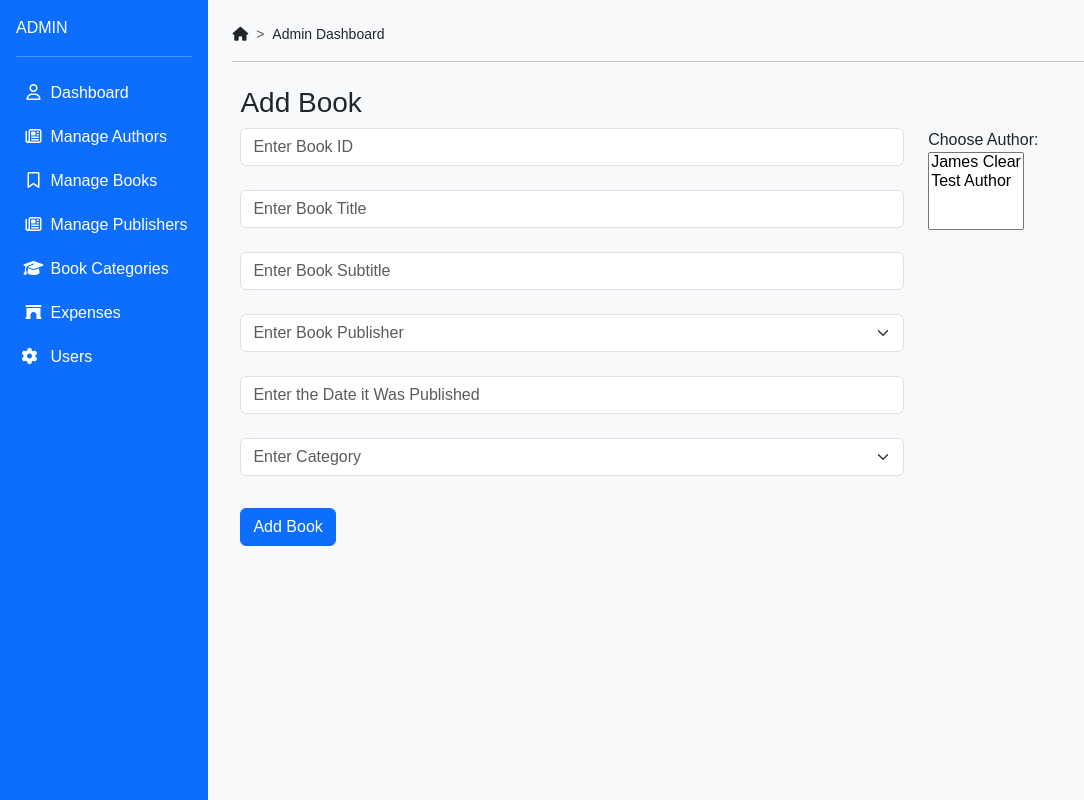
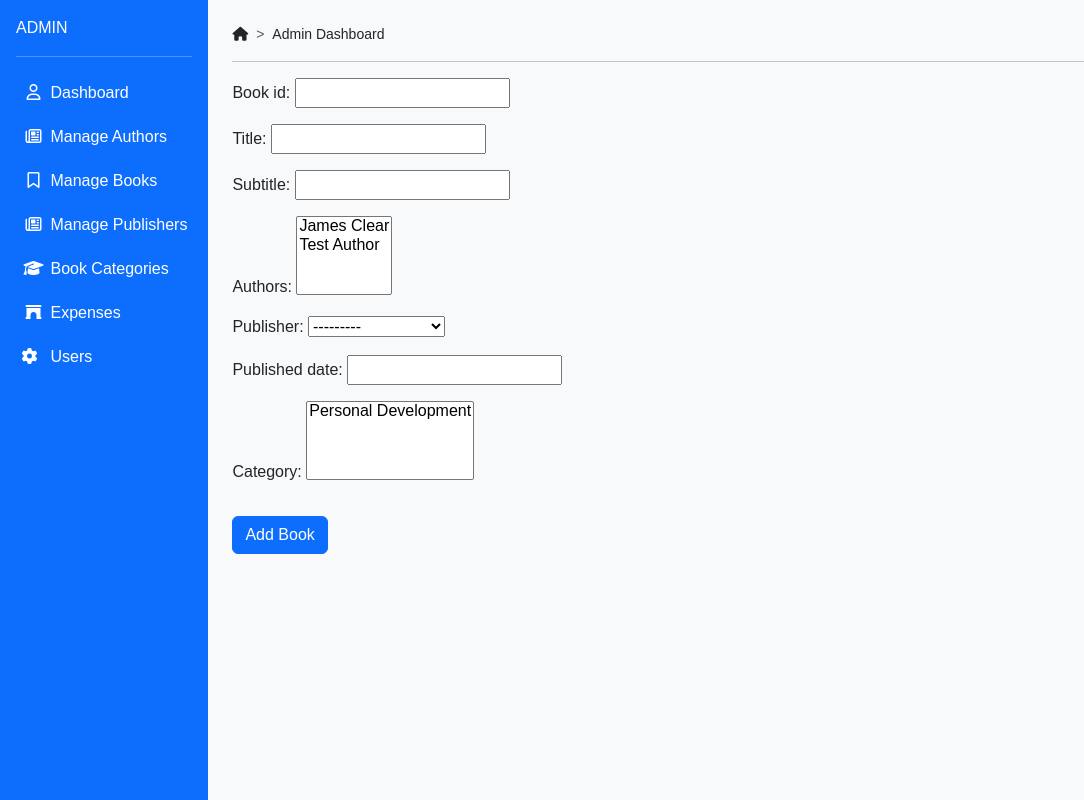
Before and after one commit to Kiprotich-Code/Rumi-Press, a Django app: page /add_books/ in a window 1280 px wide. Shown: the whole page, without its empty margins (0-1084 px from the left). Run offline with Django 4.2, Linux system fonts and the light colour scheme; a user stored in the database is signed in; data comes from the database, SQL or seed files in the repository; both versions use the stored data as it was after the commit.

Commit message:
Error fix

```diff
--- a/source/main/forms.py
+++ b/source/main/forms.py
@@ -26,21 +26,21 @@
         model = Books
         fields = '__all__'
 
-        widgets = {
-            'book_id': forms.TextInput(attrs={'class': 'form-control', 'placeholder': 'Enter Book ID'}),
-            'title': forms.TextInput(attrs={'class': 'form-control', 'placeholder': 'Enter Book Title'}),
-            'subtitle': forms.TextInput(attrs={'class': 'form-control', 'placeholder': 'Enter Book Subtitle'}),
-            'publisher': forms.TextInput(attrs={'class': 'form-control form-select', 'placeholder': 'Enter Book Publisher'}),
-            'published_date': forms.TextInput(attrs={'class': 'form-control', 'placeholder': 'Enter the Date it Was Published'}),
-            'category': forms.TextInput(attrs={'class': 'form-control form-select', 'placeholder': 'Enter Category'})
-        }
+        # widgets = {
+        #     'book_id': forms.TextInput(attrs={'class': 'form-control', 'placeholder': 'Enter Book ID'}),
+        #     'title': forms.TextInput(attrs={'class': 'form-control', 'placeholder': 'Enter Book Title'}),
+        #     'subtitle': forms.TextInput(attrs={'class': 'form-control', 'placeholder': 'Enter Book Subtitle'}),
+        #     'publisher': forms.TextInput(attrs={'class': 'form-control form-select', 'placeholder': 'Enter Book Publisher'}),
+        #     'published_date': forms.TextInput(attrs={'class': 'form-control', 'placeholder': 'Enter the Date it Was Published'}),
+        #     'category': forms.TextInput(attrs={'class': 'form-control form-select', 'placeholder': 'Enter Category'})
+        # }
 
 class AddExpenseForm(ModelForm):
     class Meta:
         model = Expense
         fields = '__all__'
         widgets = {
-            'book': forms.TextInput(attrs={'class': 'form-control'}),
+            # 'book': forms.TextInput(attrs={'class': 'form-control'}),
             'distribution_date': forms.TextInput(attrs={'class': 'form-control'}),
             'distribution_expense': forms.TextInput(attrs={'class': 'form-control'}),
             'confirmed_by': forms.TextInput(attrs={'class': 'form-control'}),
--- a/source/main/views.py
+++ b/source/main/views.py
@@ -14,8 +14,14 @@
 def home(request):
     total_publishers = Publisher.objects.count()
     total_authors = Authors.objects.count()
-    expenses = Expense.objects.annotate(Sum('distribution_expense'))
-    total = expenses.first()
+    expenses = Expense.objects.annotate(total_expenses = Sum('distribution_expense'))
+
+    # Expense Error
+    try:
+        total = expenses.first().total_expenses
+    except:
+        total =  expenses.first()
+
     context = {'total_publishers': total_publishers, 'total_authors': total_authors, 'total': total}
     return render(request, 'main/dashboard.html', context)
 
--- a/source/templates/main/add_book.html
+++ b/source/templates/main/add_book.html
@@ -2,7 +2,7 @@
 
 {% block content %}
 <form method="POST">
-  <div class="form-group p-2">
+  <!-- <div class="form-group p-2">
     <h3>Add Book</h3>
     {% csrf_token %}
     <div class="row">
@@ -22,6 +22,9 @@
       </div>
     </div>
     <input type="submit" class="btn btn-md btn-primary mt-3" value="Add Book">
-    </div>
+    </div> -->
+    {% csrf_token %}
+    {{form.as_p}}
+    <input type="submit" class="btn btn-md btn-primary mt-3" value="Add Book">
   </form>
 {% endblock %}
```
Also changed, not shown: source/db.sqlite3.
